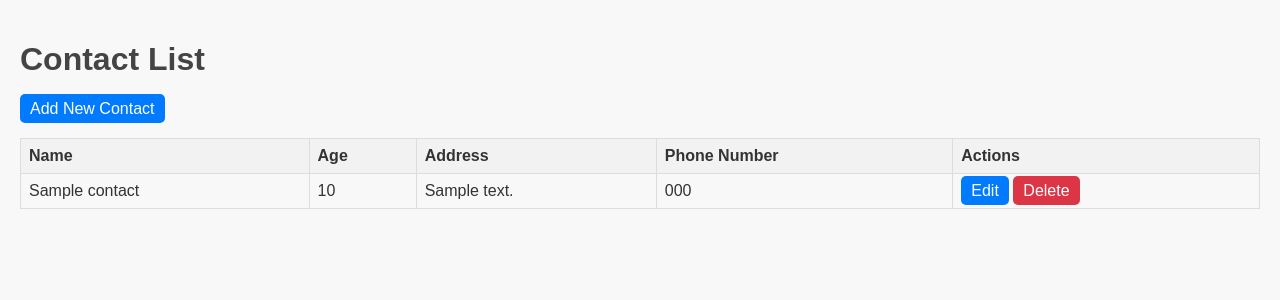
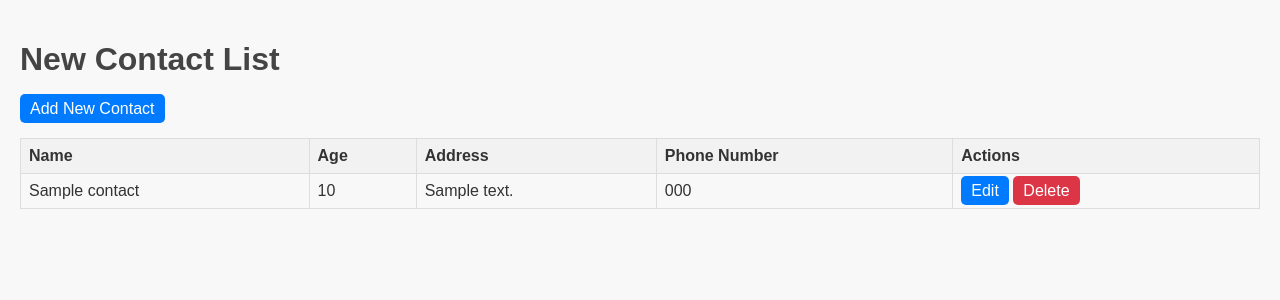
Before and after one commit to Dheeraj-74/hw_python, a Flask app: page / in a window 1280 px wide. Shown: the top 300 px of the page. Run offline with Flask 3, Linux system fonts and the light colour scheme; tables that the repository leaves empty hold one stand-in row (values such as "Sample post").

Commit message:
Made small text modification to list_contacts.html

```diff
--- a/templates/list_contacts.html
+++ b/templates/list_contacts.html
@@ -7,7 +7,7 @@
     <link rel="stylesheet" href="/static/css/style.css">
 </head>
 <body>
-    <h1>Contact List</h1>
+    <h1>New Contact  List</h1>
     <a href="/contact" class="button">Add New Contact</a>
     <table>
         <thead>
```
